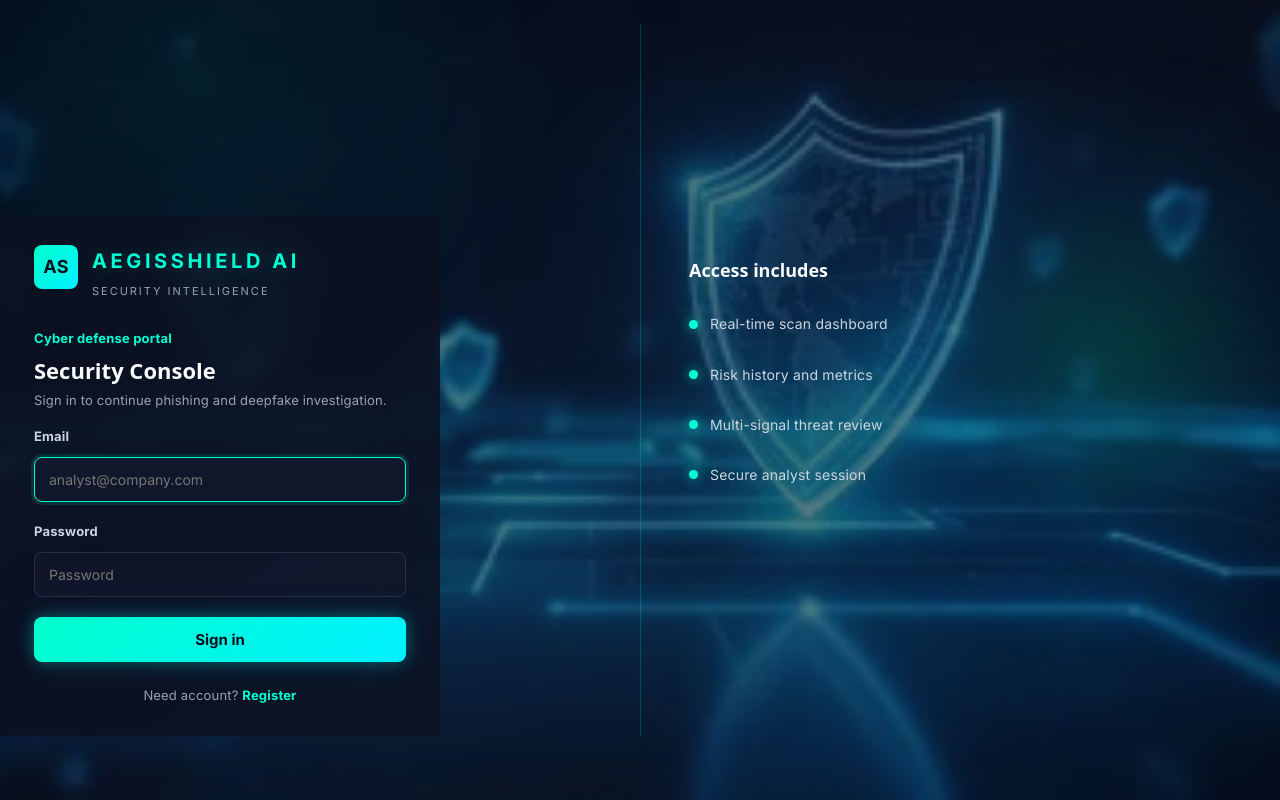
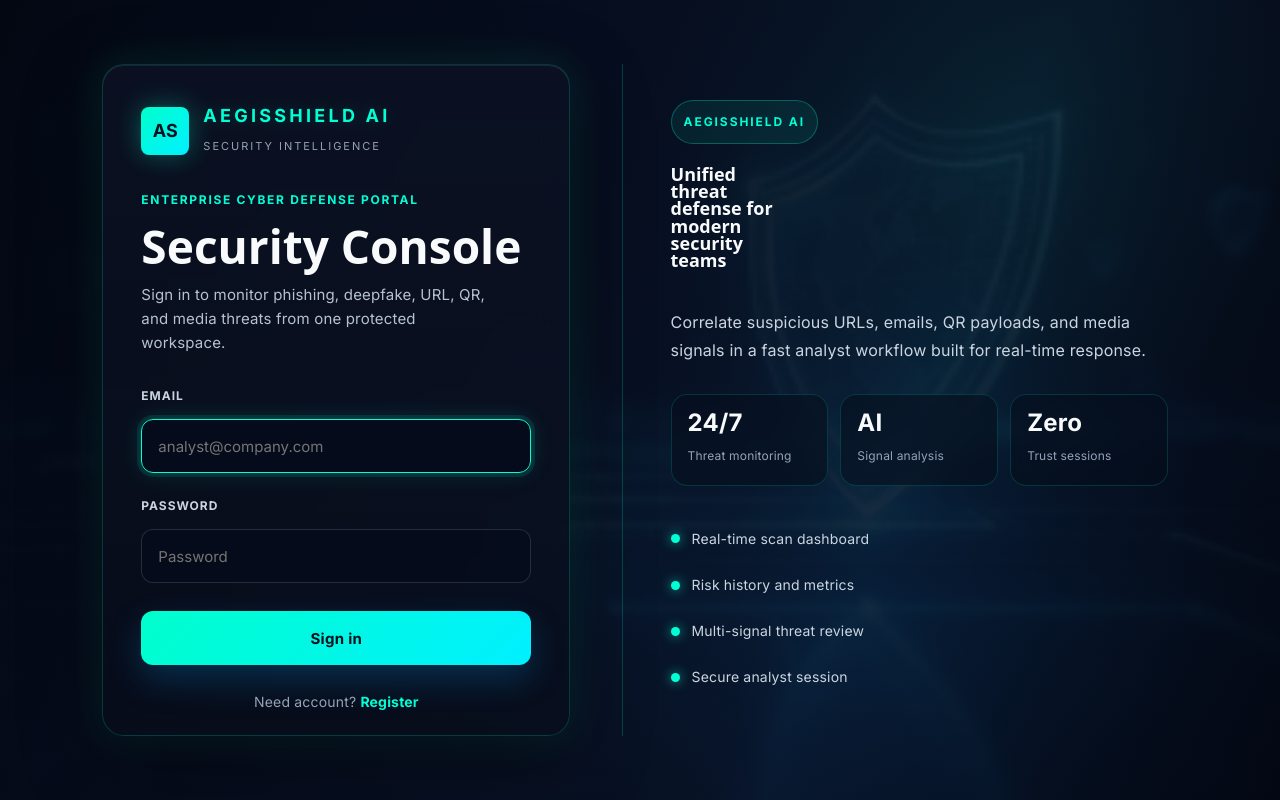
Before and after one commit to KYABARSHINAVYA/CyberAegis-AI, a React (Vite) app in the folder frontend/: page /login in a window 1280 px wide. Built offline with nearby package versions, Linux system fonts and the light colour scheme; no server answers.

Commit message:
commit changes

```diff
--- a/frontend/src/index.css
+++ b/frontend/src/index.css
@@ -225,6 +225,223 @@ code {
   margin-top: 14px;
 }
 
+.auth-page-login {
+  width: 100vw;
+  min-height: 100vh;
+  height: 100vh;
+  grid-template-columns: minmax(460px, 0.92fr) minmax(0, 1.08fr);
+  align-items: center;
+  gap: clamp(28px, 4vw, 72px);
+  padding: clamp(28px, 5vw, 72px);
+  isolation: isolate;
+}
+
+.auth-page-login::before {
+  background-size: cover;
+  background-position: center;
+  opacity: 0.32;
+}
+
+.auth-page-login::after {
+  inset: 0;
+  width: auto;
+  height: auto;
+  background:
+    linear-gradient(110deg, rgba(3, 7, 18, 0.96) 0%, rgba(6, 13, 30, 0.9) 38%, rgba(8, 18, 38, 0.72) 68%, rgba(3, 7, 18, 0.94) 100%),
+    radial-gradient(circle at 78% 18%, rgba(0, 255, 204, 0.24), transparent 30%),
+    radial-gradient(circle at 72% 78%, rgba(0, 153, 255, 0.18), transparent 32%);
+  filter: none;
+}
+
+.auth-panel-login {
+  width: min(100%, 468px);
+  justify-self: end;
+  padding: 38px;
+  border-radius: 22px;
+  border: 1px solid rgba(0, 255, 204, 0.18);
+  background: linear-gradient(180deg, rgba(12, 18, 35, 0.86), rgba(8, 13, 26, 0.74));
+  box-shadow:
+    0 24px 80px rgba(0, 0, 0, 0.46),
+    0 0 42px rgba(0, 255, 204, 0.13),
+    inset 0 1px 0 rgba(255, 255, 255, 0.08);
+  backdrop-filter: blur(22px);
+}
+
+.auth-panel-login .auth-brand-row {
+  margin-bottom: 28px;
+}
+
+.auth-panel-login .auth-brand-mark {
+  width: 48px;
+  height: 48px;
+  margin-bottom: 0;
+  box-shadow: 0 0 26px rgba(0, 255, 204, 0.32);
+}
+
+.auth-panel-login .auth-site-name {
+  font-size: 18px;
+}
+
+.auth-panel-login .auth-eyebrow {
+  margin-bottom: 10px;
+  font-size: 12px;
+  letter-spacing: 0.14em;
+  text-transform: uppercase;
+}
+
+.auth-panel-login .auth-title {
+  font-size: clamp(34px, 4vw, 46px);
+  line-height: 1;
+  margin-bottom: 14px;
+}
+
+.auth-panel-login .auth-subtitle {
+  max-width: 38ch;
+  margin-bottom: 28px;
+  font-size: 15px;
+  line-height: 1.6;
+  color: #b6c2d1;
+}
+
+.auth-panel-login .auth-form {
+  gap: 10px;
+}
+
+.auth-panel-login .auth-label {
+  font-size: 12px;
+  letter-spacing: 0.08em;
+  text-transform: uppercase;
+}
+
+.auth-panel-login .auth-input {
+  height: 54px;
+  padding: 0 16px;
+  margin-bottom: 10px;
+  border-radius: 12px;
+  background: rgba(6, 12, 27, 0.76);
+  border-color: rgba(148, 163, 184, 0.22);
+  font-size: 15px;
+}
+
+.auth-panel-login .auth-input:focus {
+  border-color: #00ffd5;
+  box-shadow:
+    0 0 0 4px rgba(0, 255, 213, 0.1),
+    0 0 24px rgba(0, 255, 213, 0.14);
+}
+
+.auth-panel-login .auth-button {
+  height: 54px;
+  margin-top: 8px;
+  border-radius: 12px;
+  font-size: 15px;
+  letter-spacing: 0.02em;
+  box-shadow: 0 14px 34px rgba(0, 168, 255, 0.22);
+  transition: transform 0.2s ease, box-shadow 0.2s ease, filter 0.2s ease;
+}
+
+.auth-panel-login .auth-button:hover:not(:disabled) {
+  transform: translateY(-2px);
+  filter: brightness(1.04);
+  box-shadow:
+    0 18px 44px rgba(0, 168, 255, 0.3),
+    0 0 32px rgba(0, 255, 213, 0.22);
+}
+
+.auth-panel-login .auth-status {
+  min-height: 22px;
+  margin: 16px 0 0;
+  padding: 10px 12px;
+  border-radius: 12px;
+  background: rgba(6, 12, 27, 0.58);
+  border: 1px solid rgba(148, 163, 184, 0.14);
+}
+
+.auth-panel-login .auth-footer {
+  margin-top: 24px;
+  font-size: 14px;
+}
+
+.auth-login-hero {
+  min-height: auto;
+  width: min(100%, 680px);
+  justify-self: start;
+  padding: 0;
+  border-left: 0;
+  gap: 22px;
+}
+
+.auth-login-hero .auth-hero-kicker {
+  width: fit-content;
+  padding: 8px 12px;
+  border: 1px solid rgba(0, 255, 204, 0.28);
+  border-radius: 999px;
+  background: rgba(0, 255, 204, 0.08);
+  color: #00ffd5;
+  font-size: 12px;
+  font-weight: 800;
+  letter-spacing: 0.16em;
+  text-transform: uppercase;
+}
+
+.auth-login-hero h2 {
+  max-width: 12ch;
+  margin: 0;
+  color: #f8fafc;
+  font-size: clamp(42px, 5vw, 74px);
+  line-height: 0.96;
+  font-weight: 900;
+}
+
+.auth-login-hero p {
+  max-width: 58ch;
+  color: #cbd5e1;
+  font-size: 16px;
+  line-height: 1.7;
+}
+
+.auth-hero-metrics {
+  display: grid;
+  grid-template-columns: repeat(3, minmax(0, 1fr));
+  gap: 12px;
+  width: min(100%, 560px);
+  margin-top: 8px;
+}
+
+.auth-hero-metrics div {
+  padding: 16px;
+  border: 1px solid rgba(0, 255, 204, 0.16);
+  border-radius: 16px;
+  background: rgba(7, 13, 28, 0.56);
+  backdrop-filter: blur(14px);
+}
+
+.auth-hero-metrics strong,
+.auth-hero-metrics span {
+  display: block;
+}
+
+.auth-hero-metrics strong {
+  color: #f8fafc;
+  font-size: 24px;
+  line-height: 1;
+}
+
+.auth-hero-metrics span {
+  margin-top: 8px;
+  color: #94a3b8;
+  font-size: 12px;
+}
+
+.auth-hero-stack {
+  width: min(100%, 520px);
+  padding-top: 8px;
+}
+
+.auth-hero-stack .auth-module-row {
+  padding: 10px 0;
+}
+
 .auth-brand-mark {
   width: 44px;
   height: 44px;
@@ -433,6 +650,40 @@ code {
   .auth-intel {
     display: none;
   }
+
+  .auth-page-login {
+    height: auto;
+    min-height: 100vh;
+    grid-template-columns: 1fr;
+    align-content: start;
+    gap: 30px;
+    padding: 28px;
+    overflow-y: auto;
+  }
+
+  .auth-page-login::before {
+    background-position: center;
+    background-size: cover;
+    opacity: 0.24;
+  }
+
+  .auth-panel-login {
+    width: min(100%, 480px);
+    justify-self: center;
+    padding: 32px;
+  }
+
+  .auth-login-hero {
+    display: flex;
+    width: min(100%, 680px);
+    justify-self: center;
+    text-align: left;
+  }
+
+  .auth-login-hero h2 {
+    max-width: 14ch;
+    font-size: clamp(34px, 8vw, 52px);
+  }
 }
 
 @media (max-width: 520px) {
@@ -444,8 +695,48 @@ code {
     padding: 16px;
   }
 
+  .auth-page-login {
+    width: 100%;
+    padding: 18px;
+    gap: 22px;
+  }
+
   .auth-panel {
     padding: 24px;
+  }
+
+  .auth-panel-login {
+    width: 100%;
+    padding: 24px;
+    border-radius: 18px;
+  }
+
+  .auth-panel-login .auth-brand-row {
+    margin-bottom: 22px;
+  }
+
+  .auth-panel-login .auth-title {
+    font-size: 32px;
+  }
+
+  .auth-panel-login .auth-subtitle {
+    margin-bottom: 22px;
+  }
+
+  .auth-login-hero {
+    gap: 16px;
+  }
+
+  .auth-login-hero h2 {
+    font-size: 32px;
+  }
+
+  .auth-login-hero p {
+    font-size: 14px;
+  }
+
+  .auth-hero-metrics {
+    grid-template-columns: 1fr;
   }
 
   .auth-panel-register {
--- a/frontend/src/pages/Login.jsx
+++ b/frontend/src/pages/Login.jsx
@@ -58,8 +58,8 @@ export default function Login({ onLogin }) {
   };
 
   return (
-    <main className="auth-page">
-      <section className="auth-panel" aria-label="Sign in">
+    <main className="auth-page auth-page-login">
+      <section className="auth-panel auth-panel-login" aria-label="Sign in">
         <div className="auth-brand-row">
           <div className="auth-brand-mark">AS</div>
           <div>
@@ -67,10 +67,10 @@ export default function Login({ onLogin }) {
             <div className="auth-site-tag">Security intelligence</div>
           </div>
         </div>
-        <p className="auth-eyebrow">Cyber defense portal</p>
+        <p className="auth-eyebrow">Enterprise cyber defense portal</p>
         <h1 className="auth-title">Security Console</h1>
         <p className="auth-subtitle">
-          Sign in to continue phishing and deepfake investigation.
+          Sign in to monitor phishing, deepfake, URL, QR, and media threats from one protected workspace.
         </p>
 
         <form onSubmit={handleLogin} className="auth-form">
@@ -120,8 +120,29 @@ export default function Login({ onLogin }) {
         </p>
       </section>
 
-      <aside className="auth-intel" aria-label="Security access">
-        <h2>Access includes</h2>
+      <aside className="auth-intel auth-login-hero" aria-label="Security access">
+        <div className="auth-hero-kicker">AegisShield AI</div>
+        <h2>Unified threat defense for modern security teams</h2>
+        <p>
+          Correlate suspicious URLs, emails, QR payloads, and media signals in a fast analyst workflow built for real-time response.
+        </p>
+
+        <div className="auth-hero-metrics" aria-label="Security platform highlights">
+          <div>
+            <strong>24/7</strong>
+            <span>Threat monitoring</span>
+          </div>
+          <div>
+            <strong>AI</strong>
+            <span>Signal analysis</span>
+          </div>
+          <div>
+            <strong>Zero</strong>
+            <span>Trust sessions</span>
+          </div>
+        </div>
+
+        <div className="auth-hero-stack">
           {["Real-time scan dashboard", "Risk history and metrics", "Multi-signal threat review", "Secure analyst session"].map(
             (item) => (
               <div key={item} className="auth-module-row">
@@ -130,6 +151,7 @@ export default function Login({ onLogin }) {
               </div>
             )
           )}
+        </div>
       </aside>
     </main>
   );
```
Lines whose indentation alone changed are shown as unchanged.
